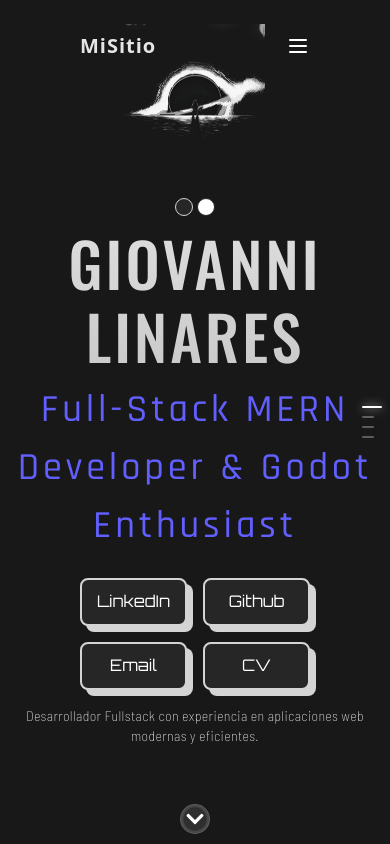
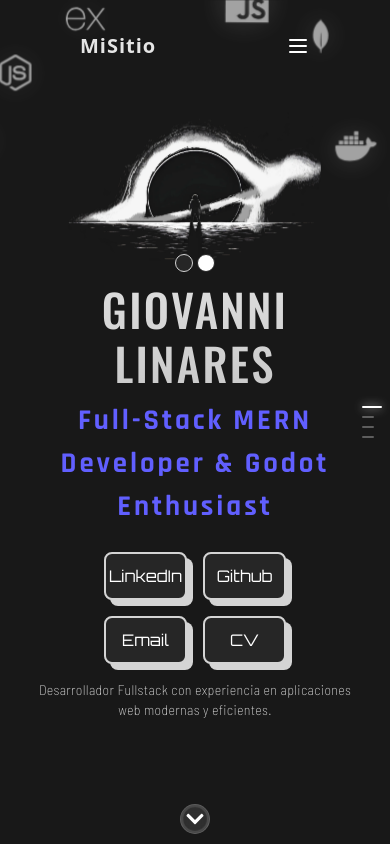
Before and after one commit to Giovani-DevCoder/Portfoliov2, a React (Vite) app: page / in a window 390 px wide. Built offline with nearby package versions, Linux system fonts and the light colour scheme.

Commit message:
Ajuste en el posicionamiento de los elementos del sitio web

```diff
--- a/src/App.css
+++ b/src/App.css
@@ -61,13 +61,13 @@ span{
 .home-tittle {
   font-family: "Oswald", sans-serif;
   font-weight: 500;
-  font-size: 3.8em;
+  font-size: 2.8em;
 }
 
 .home-subtittle {
   font-family: "Rajdhani", sans-serif;
-  font-weight: 500;
-  font-size: 2.4em;
+  font-weight: 600;
+  font-size: 1.8em;
 }
 
 .gradient-color {
--- a/src/components/FloatingTechIcons.jsx
+++ b/src/components/FloatingTechIcons.jsx
@@ -43,7 +43,7 @@ const FloatingTechIcons = () => {
           { baseX: -120, baseY: -10, size: 22 },
           { baseX: 70, baseY: -70, size: 19 },
           { baseX: -60, baseY: -80, size: 22 },
-          { baseX: 155, baseY: -30, size: 23 },
+          { baseX: 90, baseY: -8, size: 23 },
           { baseX: 30, baseY: -90, size: 24 }
         ],
         floatRange: 1,
@@ -52,13 +52,13 @@ const FloatingTechIcons = () => {
       desktop: {
         iconCount: 7,
         basePositions: [
-          { baseX: -180, baseY: -120, size: 64 },
+          { baseX: -170, baseY: -120, size: 64 },
           { baseX: 200, baseY: 30, size: 38 },
-          { baseX: -220, baseY: -40, size: 51 },
+          { baseX: -200, baseY: -20, size: 51 },
           { baseX: 160, baseY: -150, size: 41 },
-          { baseX: -120, baseY: -200, size: 44 },
-          { baseX: 258, baseY: -65, size: 50 },
-          { baseX: 65, baseY: -170, size: 51 }
+          { baseX: -80, baseY: -170, size: 44 },
+          { baseX: 218, baseY: -45, size: 50 },
+          { baseX: 65, baseY: -130, size: 48 }
         ],
         floatRange: 2.5,
         repelDistance: 100
--- a/src/components/cards/CardWithDots.jsx
+++ b/src/components/cards/CardWithDots.jsx
@@ -103,6 +103,9 @@ const CardWithDots = ({ title, description, type, href }) => {
             ${isLightMode ? "bg-neutral-300 bg-opacity-80 border-2 border-neutral-800" : "bg-neutral-800 bg-opacity-70 border-2 border-neutral-300"}
             backdrop-blur-sm cursor-pointer overflow-hidden
 
+            transition-transform duration-50 ease-in-out
+            active:translate-x-1.5 active:translate-y-1.5
+
           `}
           onMouseEnter={handleMouseEnter}
           onMouseLeave={handleMouseLeave}
--- a/src/components/sections/Home/Home.jsx
+++ b/src/components/sections/Home/Home.jsx
@@ -14,10 +14,10 @@ const Home = () => {
 
             <div className='w-full max-w-5xl flex flex-col items-center justify-start h-full'>
 
-                <div className="block lg:hidden w-full h-full flex flex-col items-center justify-start">
+                <div className="block lg:hidden w-full h-full flex flex-col items-center justify-start p-6">
 
-                    <div className='relative flex items-center justify-center mt-6 w-full'>
-                        <div className="relative">
+                    <div className='relative flex items-center justify-center w-full mt-12'>
+                        <div className="relative scale-180 pt-8 px-10">
                             <BlackHoleAnimation
                                 coreImageWEBP={blackHole01WEBP}
                                 ringImageWEBP={blackHole02WEBP}
@@ -26,7 +26,7 @@ const Home = () => {
                         </div>
                     </div>
 
-                    <div className='relative z-30 flex flex-col items-center text-center mt-6'>
+                    <div className='relative z-30 flex flex-col items-center text-center w-full max-w-md pb-8'>
 
                         <div className="mb-6 w-full">
                             <ModeSelector />
```
